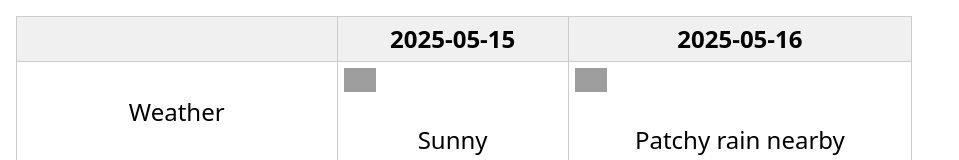
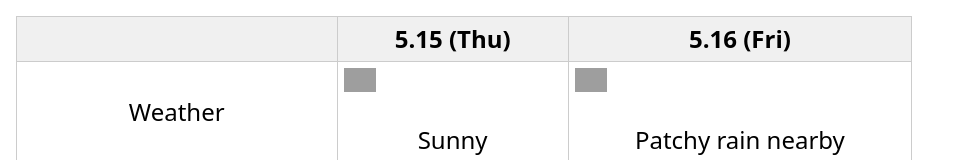
Before and after one commit to noy4/miyajima-tide, a SvelteKit app: page / in a window 1280 px wide. Shown: the top 160 px of the page, without its empty margins (0-959 px from the left). Built offline with nearby package versions, Linux system fonts and the light colour scheme; no server answers; grey boxes are pictures that could not be loaded.

Commit message:
date-fns

```diff
--- a/package.json
+++ b/package.json
@@ -14,7 +14,8 @@
     "lint:fix": "eslint . --fix"
   },
   "dependencies": {
-    "@unocss/reset": "^66.1.2"
+    "@unocss/reset": "^66.1.2",
+    "date-fns": "^4.1.0"
   },
   "devDependencies": {
     "@antfu/eslint-config": "^4.13.0",
--- a/src/routes/+page.svelte
+++ b/src/routes/+page.svelte
@@ -1,5 +1,6 @@
 <script lang='ts'>
   import { WeatherState } from '$lib/state.svelte'
+  import { format, parseISO } from 'date-fns'
 
   const state = new WeatherState()
   const forecast = $derived(state.data)
@@ -27,7 +28,7 @@
         <tr>
           <th></th>
           {#each forecast as day}
-            <th>{day.date}</th>
+            <th>{format(parseISO(day.date), 'M.d (E)')}</th>
           {/each}
         </tr>
         <tr>
```
Also changed, not shown: 1 other file (tests, documents, lock files or other folders).
